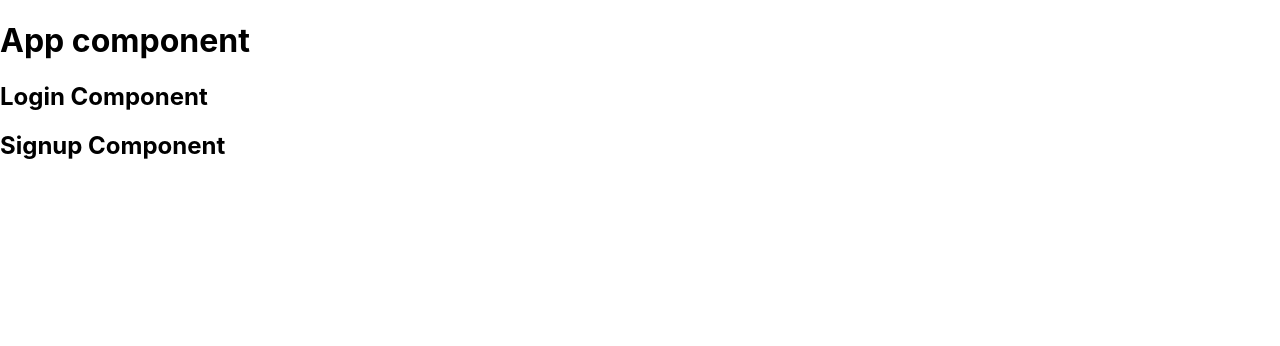
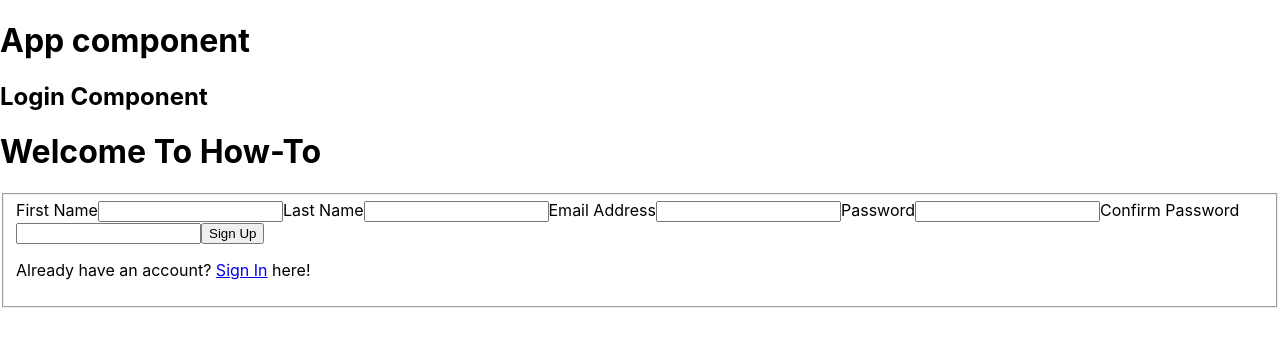
Before and after one commit to lambda-how-to-app/react-spa, a React (Create React App) app in the folder how-to/: page / in a window 1280 px wide. Shown: the top 346 px of the page. Built offline with nearby package versions, Linux system fonts and the light colour scheme.

Commit message:
WIP-SignUp Component- added form fields and data handling for all fields of the form. for correctly pulls inputted fields and can handle button click. need to add styling in-line with UX guide and connect with lead React dev to ensure data reaches the correct endpoints. moving on to styling first.

```diff
--- a/how-to/src/components/Signup.js
+++ b/how-to/src/components/Signup.js
@@ -1,11 +1,69 @@
-import React from "react";
+import React, {useState} from "react";
+import {Link} from 'react-router-dom';
+import styled from 'styled-components';
 
 const Signup = () => {
+
+  const [inputValue, setInputValue] = useState({firstname: '', lastname: '', email:'', psw:'', confirmpsw:''});
+
+  const changeHandler = event => {
+    setInputValue({...inputValue, [event.target.name]:event.target.value});
+  };
+
+  const passwordChecker = (p1, p2) => {
+    if (p1 !== p2) {
+      alert('passwords do not match, please try again');
+    } else {
+      return;
+    }}
+
+  const handleSubmit = event => {
+    event.preventDefault();
+    //This needs to be changed to a function that matched email/token and updates data on the backend.
+    console.log(inputValue);
+    setInputValue({firstname: '', lastname: '', email:'', psw:'', confirmpsw:''});
+  }
+
+
+
   return (
+    <>
     <div>
-      <h2>Signup Component</h2>
+      <h1> Welcome To How-To </h1>
     </div>
+    <fieldset> {/*background container for login fields*/}
+      <form onSubmit={event=>handleSubmit(event)}>
+          <label>
+            First Name
+            <input type="text"  name="firstname" value={inputValue.firstname}onChange={changeHandler}/>
+          </label>
+          <label>
+            Last Name
+            <input type="text"  name="lastname"value={inputValue.lastname}onChange={changeHandler}/>
+          </label>
+
+          <label>
+            Email Address
+            <input type="email" name="email" value={inputValue.email}onChange={changeHandler}/>
+          </label>
+          <label>
+            Password
+            <input type="password" name="psw" value={inputValue.psw}onChange={changeHandler}/>
+          </label>
+          <label>
+            Confirm Password
+            <input type="password" name="confirmpsw" value={inputValue.confirmspw}onChange={changeHandler}/>
+          </label>
+
+          <button>Sign Up</button>
+          <p>Already have an account? <Link to="/Login">Sign In</Link> here!</p>
+      </form>
+    </fieldset>
+    </>
   );
 };
 
 export default Signup;
+
+
+//LOU THIS IS WHAT YOU'RE WORKING ON
--- /dev/null
+++ b/package.json
@@ -0,0 +1,5 @@
+{
+  "dependencies": {
+    "styled-components": "^4.3.2"
+  }
+}
```
Also changed, not shown: 2 other files (tests, documents, lock files or other folders).
